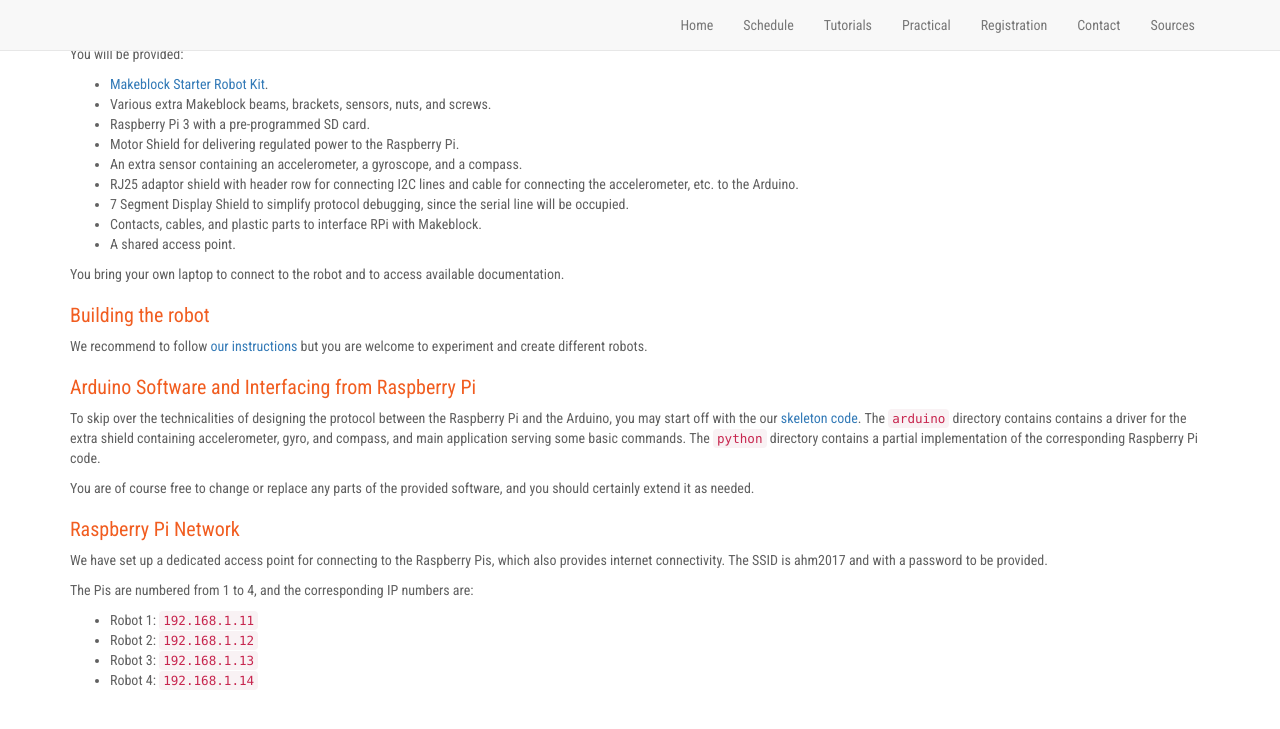
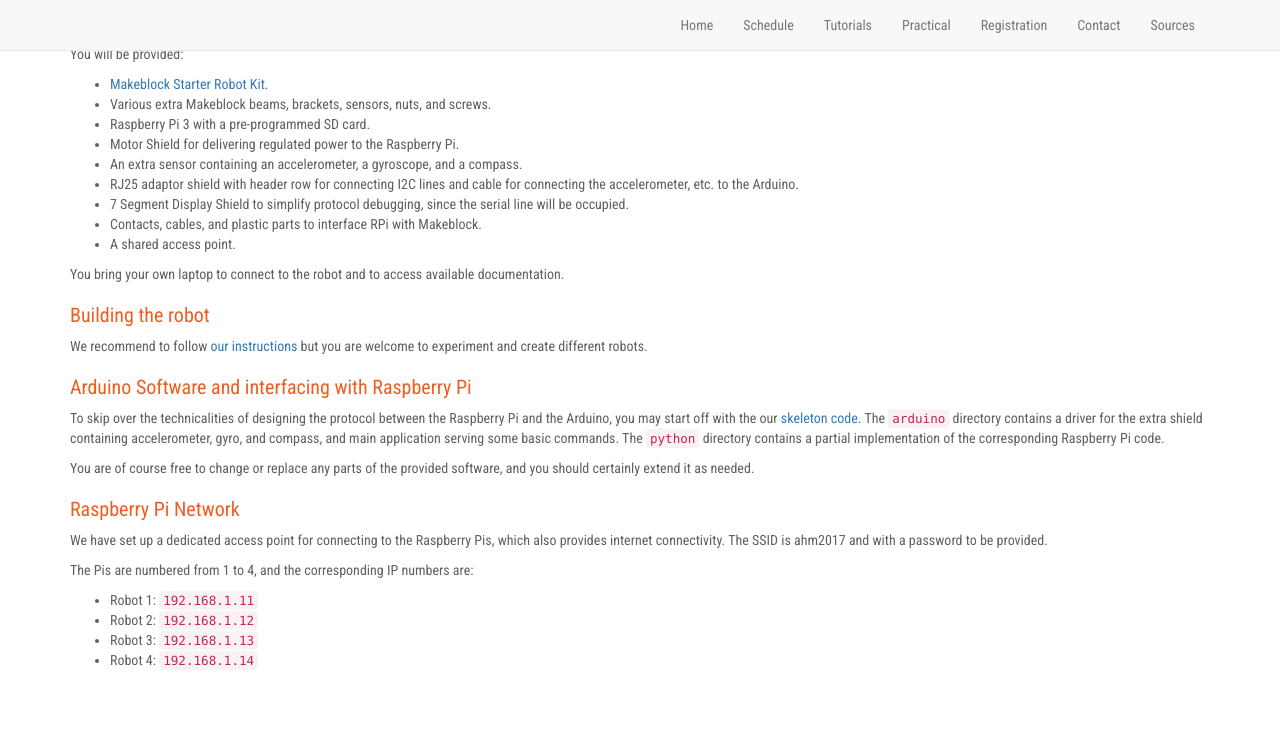
Before and after one commit to neicnordic/ahm17.neic.nordforsk.org, a Jekyll site: the page built from teamwork.md, in a window 1280 px wide and 900 px high, scrolled down 640 px. Shown: the top 729 px of the window. Built offline with Jekyll 4.4.1, drawn with Linux system fonts in a browser that asks for light colours; nearby versions of some CDN libraries; our own code applies the rules of GitHub Pages for plain Markdown files.

Commit message:
cosmetics

```diff
--- a/teamwork.md
+++ b/teamwork.md
@@ -81,12 +81,12 @@
 welcome to experiment and create different robots.
 
 
-### Arduino Software and Interfacing from Raspberry Pi
+### Arduino Software and interfacing with Raspberry Pi
 
 To skip over the technicalities of designing the protocol between the
 Raspberry Pi and the Arduino, you may start off with the our
 [skeleton code](https://github.com/neicnordic/ahm17.neic.nordforsk.org/tree/gh-pages/teamwork).
-The `arduino` directory contains contains a driver for the extra shield
+The `arduino` directory contains a driver for the extra shield
 containing accelerometer, gyro, and compass, and main application serving
 some basic commands.  The `python` directory contains a partial
 implementation of the corresponding Raspberry Pi code.
```
